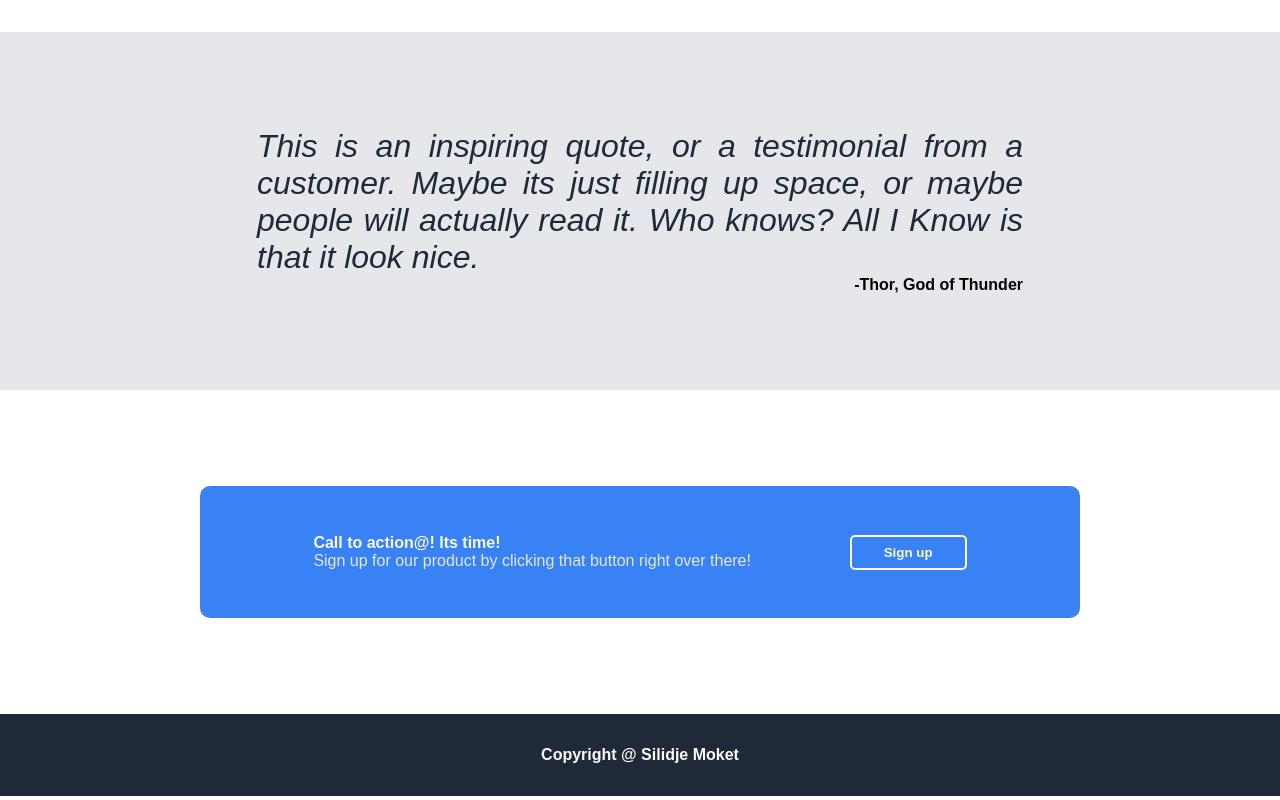
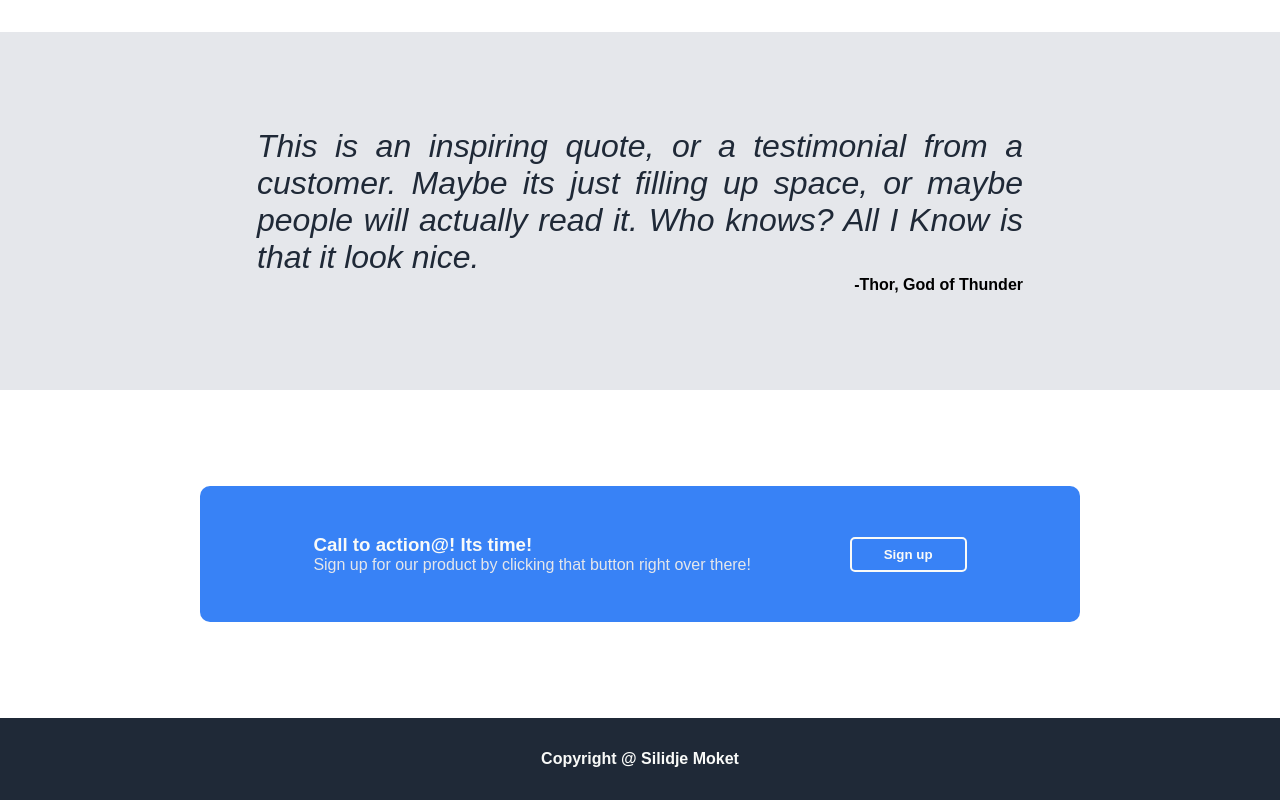
Before and after one commit to moketance/landing-page, a plain HTML site: page index.html in a window 1280 px wide. Shown: the part 811-1611 px from the top of the page. Drawn offline with Linux system fonts and the light colour scheme.

Commit message:
INCREASE call to action size

```diff
--- a/index.html
+++ b/index.html
@@ -68,7 +68,7 @@
         <section class="cta-sec">
             <div class="cta">
                 <div>
-                    <h4>Call to action@! Its time!</h4>
+                    <h3>Call to action@! Its time!</h3>
                     <p>Sign up for our product by clicking that button right over there!</p>
                 </div>
                 <button class="btn btn-white">Sign up</button>
```
